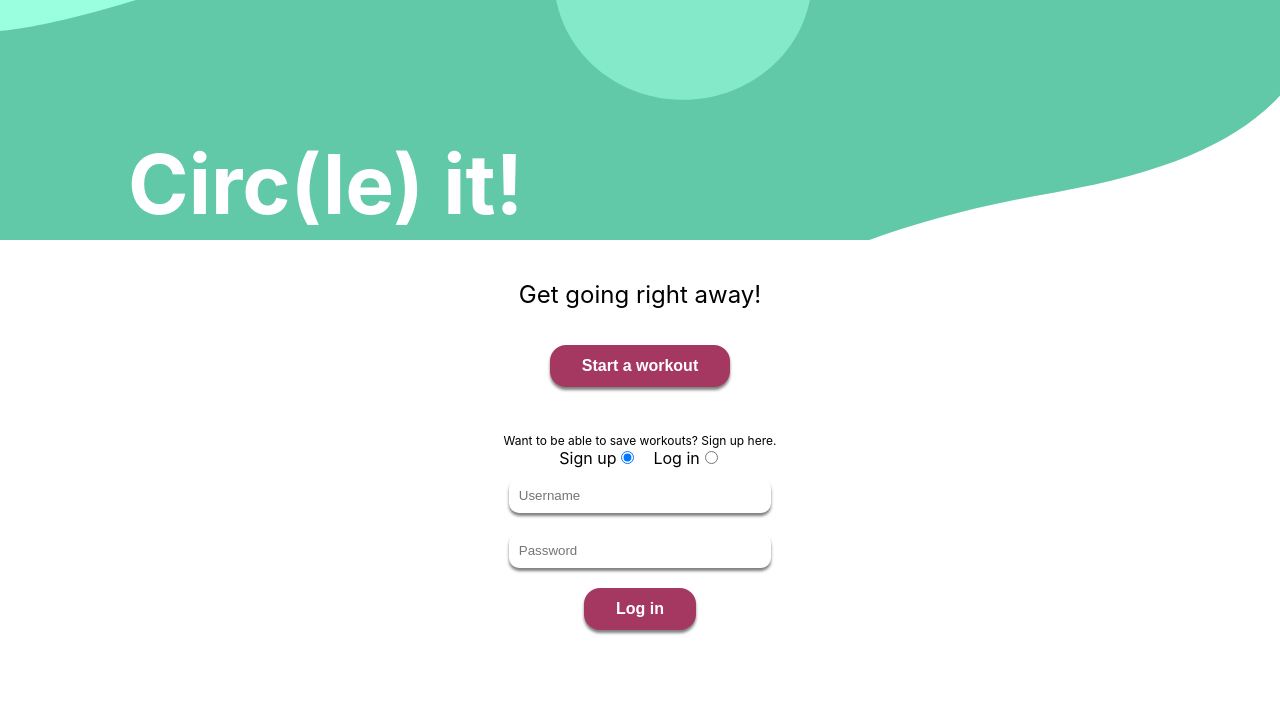
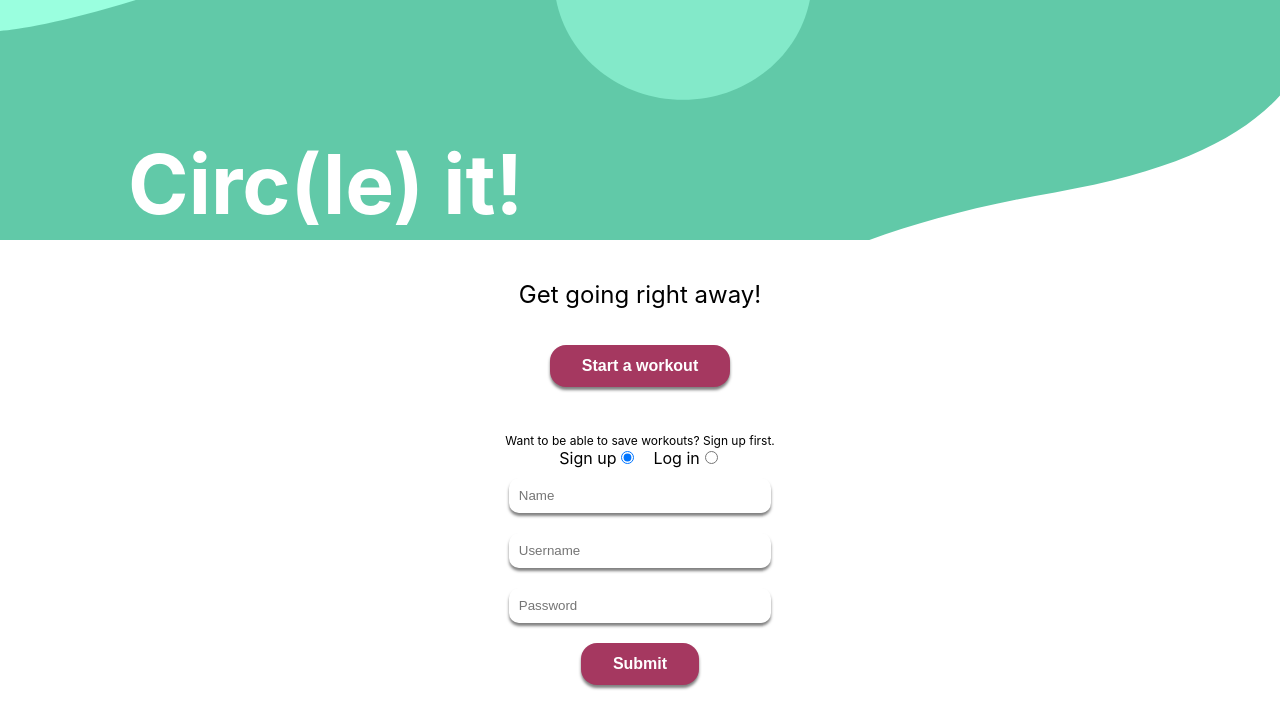
Before and after one commit to Cheroptera/circle-it-FE, a React (Create React App) app: page / in a window 1280 px wide. Both pictures are taken after a click on the radio button "Sign up". Shown: the top 728 px of the page. Built offline with nearby package versions, Linux system fonts and the light colour scheme.

Commit message:
added name input to Login.js

```diff
--- a/src/components/LogIn.js
+++ b/src/components/LogIn.js
@@ -11,6 +11,7 @@ import headerImg from '../images/Background.svg'
 export const LogIn = () => {
   const [username, setUsername] = useState('')
   const [password, setPassword] = useState('')
+  const [name, setName] = useState('')
   const [mode, setMode] = useState('login')
   const dispatch = useDispatch()
   const navigate = useNavigate()
@@ -64,7 +65,7 @@ export const LogIn = () => {
           <StartText>Get going right away!</StartText>
           <StartButton buttonText="Start a workout" onClick={handleRandomWorkoutClick} />
         </StartDiv>
-        <LoginText>Want to be able to save workouts? Sign up here.</LoginText>
+        <LoginText>Want to be able to save workouts? Sign up first.</LoginText>
         <RadioDiv>
           <RadioDivSmall>
             <label htmlFor="signup">Sign up</label>
@@ -84,6 +85,17 @@ export const LogIn = () => {
           </RadioDivSmall>
         </RadioDiv>
         <SubmitForm onSubmit={onFormSubmit}>
+          {mode === 'signup' && (
+            <FormDiv>
+              <label htmlFor="name" />
+              <input
+                type="text"
+                id="name"
+                placeholder="Name"
+                value={name}
+                onChange={(e) => setName(e.target.value)} />
+            </FormDiv>
+          )}
           <FormDiv>
             <label htmlFor="username" />
             <input
@@ -100,9 +112,7 @@ export const LogIn = () => {
               value={password}
               onChange={(e) => setPassword(e.target.value)} />
           </FormDiv>
-          <StartButton buttonText="Log in" handleClick={onFormSubmit}>
-            Log in
-          </StartButton>
+          <StartButton buttonText="Submit" handleClick={onFormSubmit} />
         </SubmitForm>
       </LoginPageBottom>
     </Main>
```
